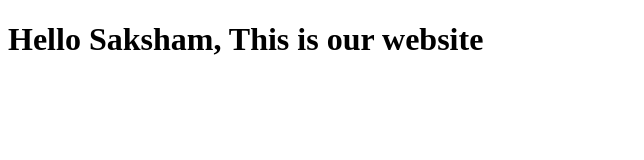
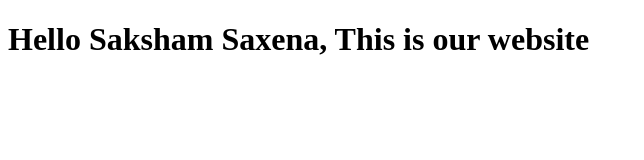
Before and after one commit to sakshamsaxena2003/firstProject, a plain HTML site: page index.html in a window 1280 px wide. Shown: the whole page, without its empty margins (0-644 px from the left). Drawn offline with Linux system fonts and the light colour scheme.

Commit message:
second commit

```diff
--- a/index.html
+++ b/index.html
@@ -9,6 +9,6 @@
         <link rel="stylesheet" href="">
     </head>
     <body>
-        <h1> Hello Saksham, This is our website </h1>
+        <h1> Hello Saksham Saxena, This is our website </h1>
     </body>
 </html>
```
